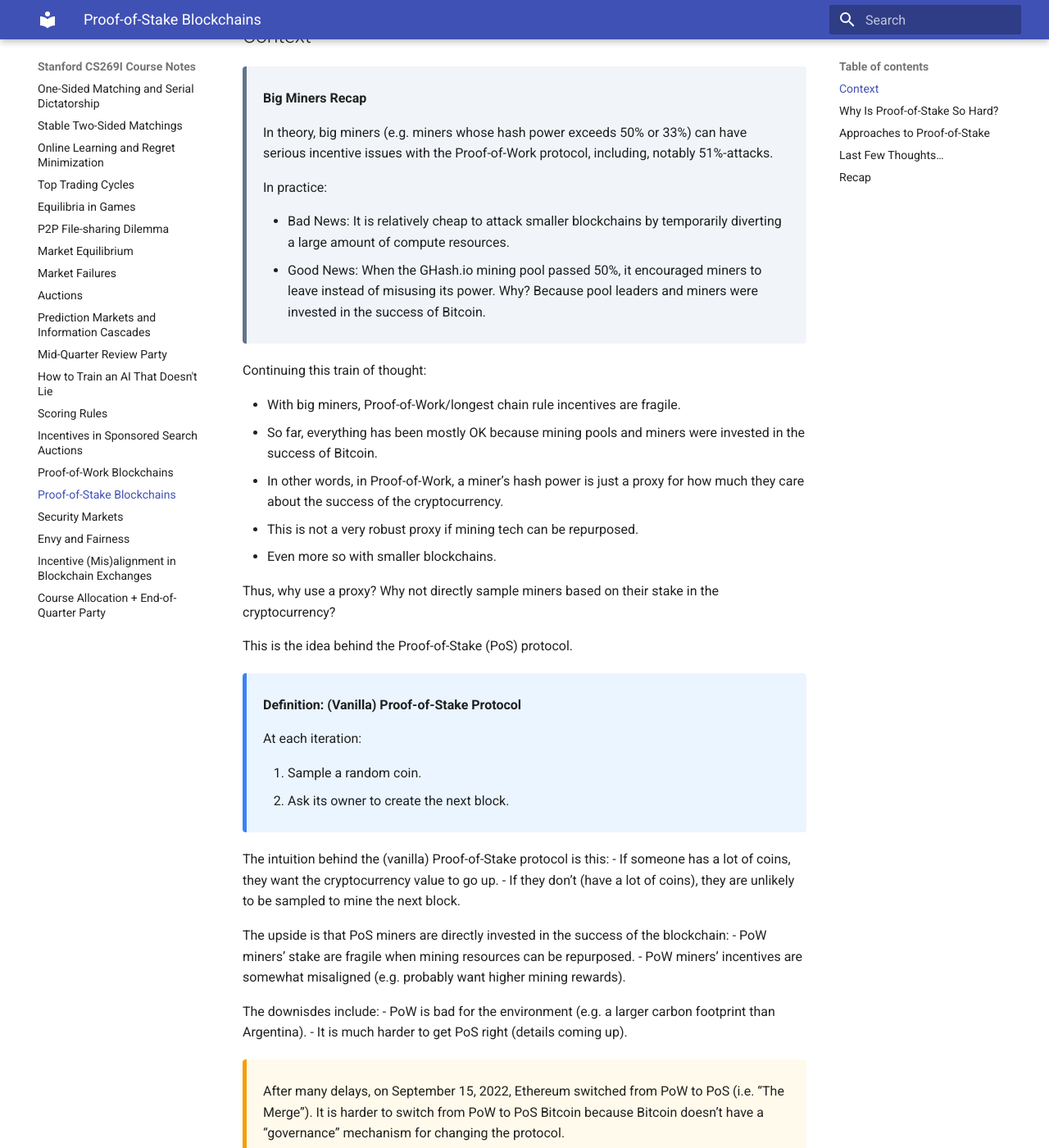
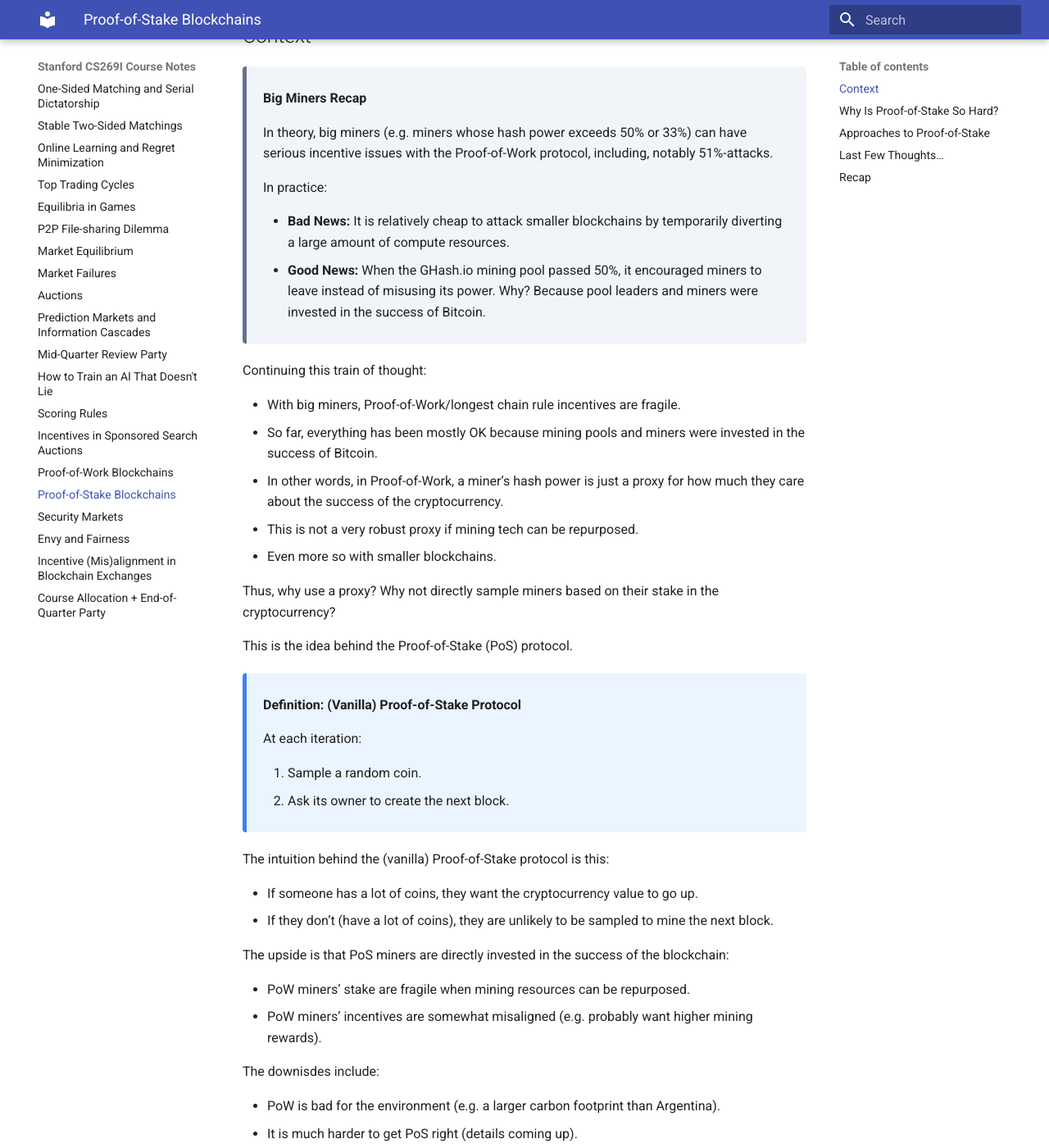
Before and after one commit to thibaudclement/cs269i, an MkDocs documentation site: the page built from docs/lecture-12.md, in a window 1280 px wide and 1400 px high, scrolled down 368 px. Shown: the whole window at 82% size. Built offline with MkDocs 1.6.1 and Material for MkDocs 9.7.7, drawn with Linux system fonts in a browser that asks for light colours.

```diff
--- a/docs/lecture-12.md
+++ b/docs/lecture-12.md
@@ -2,7 +2,7 @@ _May 21, 2025_
 
 <div class="remark" markdown="1">
 
-**Note:** Throughout this lecture, we talk about “miners” who create new blocks. In Ethereum’s Proof-of-Stake, there are “proposers” and “validators” (there are also “builders”), and neither are called “miners”.
+_**Note:** Throughout this lecture, we talk about “miners” who create new blocks. In Ethereum’s Proof-of-Stake, there are “proposers” and “validators” (there are also “builders”), and neither are called “miners”._
 
 </div>
 
@@ -16,8 +16,8 @@ In theory, big miners (e.g. miners whose hash power exceeds 50% or 33%) can have
 
 In practice:
 
-- Bad News: It is relatively cheap to attack smaller blockchains by temporarily diverting a large amount of compute resources.
-- Good News: When the GHash.io mining pool passed 50%, it encouraged miners to leave instead of misusing its power. Why? Because pool leaders and miners were invested in the success of Bitcoin.
+- **Bad News:** It is relatively cheap to attack smaller blockchains by temporarily diverting a large amount of compute resources.
+- **Good News:** When the GHash.io mining pool passed 50%, it encouraged miners to leave instead of misusing its power. Why? Because pool leaders and miners were invested in the success of Bitcoin.
 
 </div>
 
@@ -45,14 +45,17 @@ At each iteration:
 </div>
 
 The intuition behind the (vanilla) Proof-of-Stake protocol is this:
+
 - If someone has a lot of coins, they want the cryptocurrency value to go up.
 - If they don’t (have a lot of coins), they are unlikely to be sampled to mine the next block.
 
 The upside is that PoS miners are directly invested in the success of the blockchain:
+
 - PoW miners’ stake are fragile when mining resources can be repurposed.
 - PoW miners’ incentives are somewhat misaligned (e.g. probably want higher mining rewards).
 
 The downisdes include:
+
 - PoW is bad for the environment (e.g. a larger carbon footprint than Argentina).
 - It is much harder to get PoS right (details coming up).
 
```
